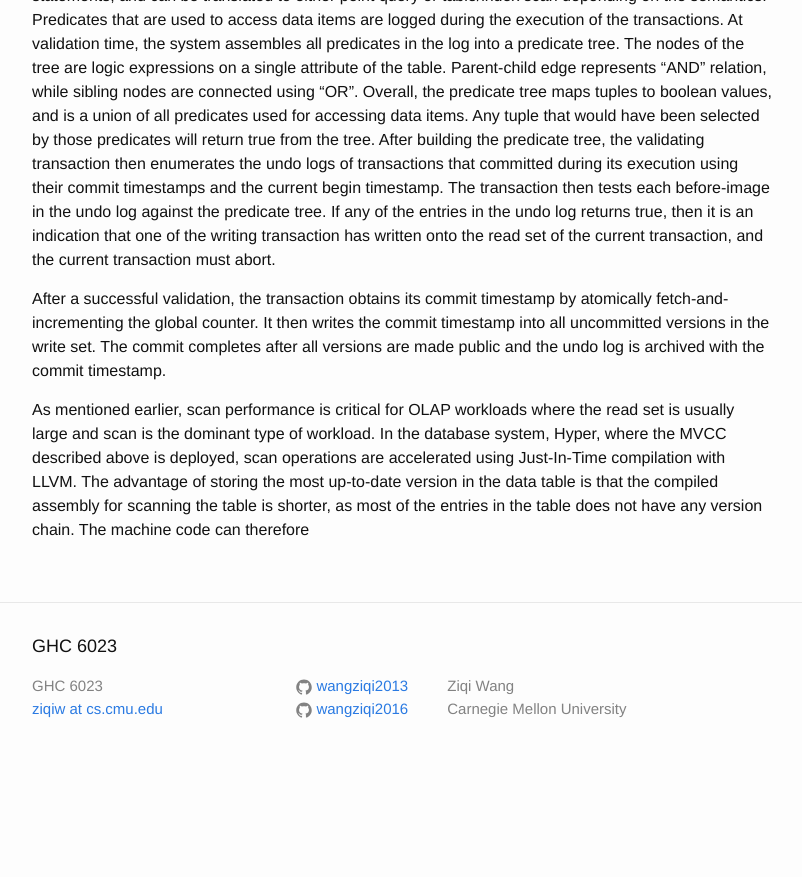
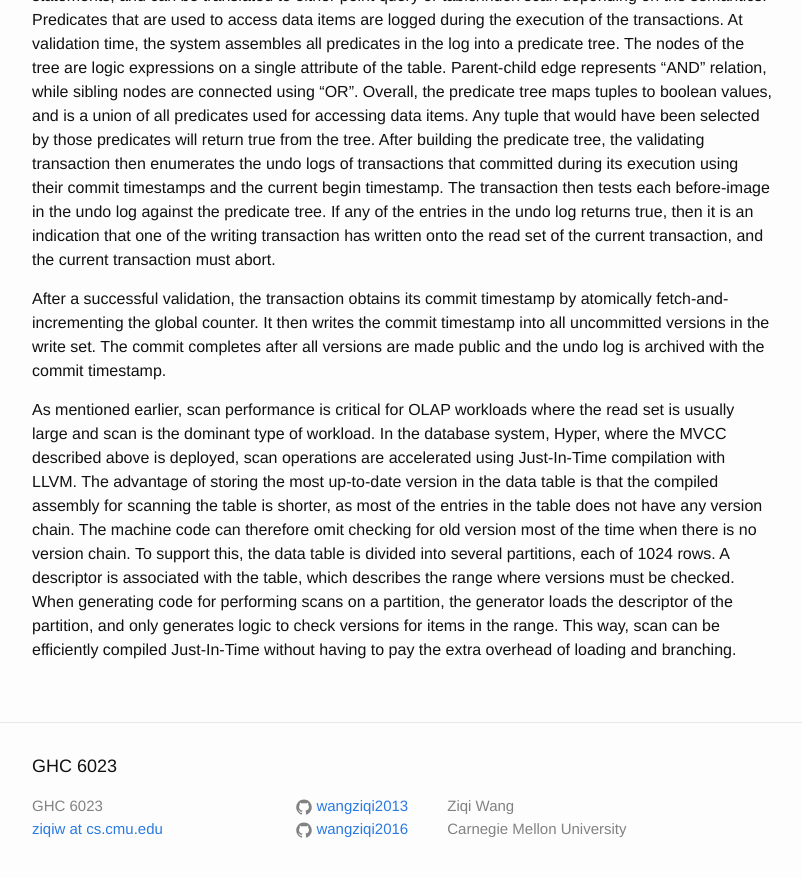
Before and after one commit to wangziqi2013/wangziqi2013.github.io, a Jekyll site: the page built from _posts/2018-07-09-Fast Serializable Multi-Version Concurrency Control for Main-Memory Database Systems.markdown, in a window 1280 px wide and 900 px high, scrolled down 3064 px. Shown: the top 877 px of the window, without its empty margins (238-1040 px from the left). Built offline with Jekyll 4.4.1, drawn with Linux system fonts in a browser that asks for light colours; before the commit the page ends 3844 px from its top, so only the background shows below that.

Commit message:
Finish JIT

```diff
--- a/_posts/2018-07-09-Fast Serializable Multi-Version Concurrency Control for Main-Memory Database Systems.markdown
+++ b/_posts/2018-07-09-Fast Serializable Multi-Version Concurrency Control for Main-Memory Database Systems.markdown
@@ -123,4 +123,9 @@ As mentioned earlier, scan performance is critical for OLAP workloads where the
 is the dominant type of workload. In the database system, Hyper, where the MVCC described above is deployed, scan
 operations are accelerated using Just-In-Time compilation with LLVM. The advantage of storing the most up-to-date version
 in the data table is that the compiled assembly for scanning the table is shorter, as most of the entries in the
-table does not have any version chain. The machine code can therefore
+table does not have any version chain. The machine code can therefore omit checking for old version most of the time
+when there is no version chain. To support this, the data table is divided into several partitions, each of 1024 rows.
+A descriptor is associated with the table, which describes the range where versions must be checked. When generating
+code for performing scans on a partition, the generator loads the descriptor of the partition, and only generates logic
+to check versions for items in the range. This way, scan can be efficiently compiled Just-In-Time without having to pay
+the extra overhead of loading and branching.
```
